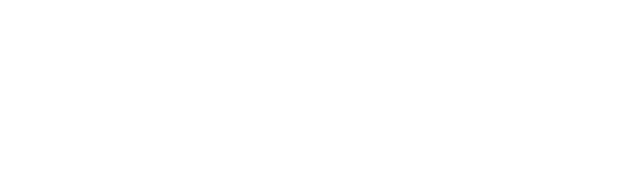
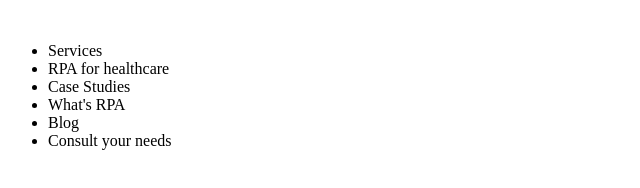
Before and after one commit to mchii/Flobotics, a plain HTML site: page index.html in a window 1280 px wide. Shown: the whole page, without its empty margins (0-640 px from the left). Drawn offline with Linux system fonts and the light colour scheme.

Commit message:
plan van aanpak en begonnen aan de site

```diff
--- a/index.html
+++ b/index.html
@@ -11,6 +11,20 @@
 
 <body>
 
+    <header>
+        <nav>
+            <img src="img/logo.png/" alt="">
+            <ul>
+                <li>Services</li>
+                <li>RPA for healthcare</li>
+                <li>Case Studies</li>
+                <li>What's RPA</li>
+                <li>Blog</li>
+                <li>Consult your needs</li>
+            </ul>
+        </nav>
+    </header>
+
 </body>
 
 </html>
```
Also changed, not shown: img/logo.png (added), 4 other files.
